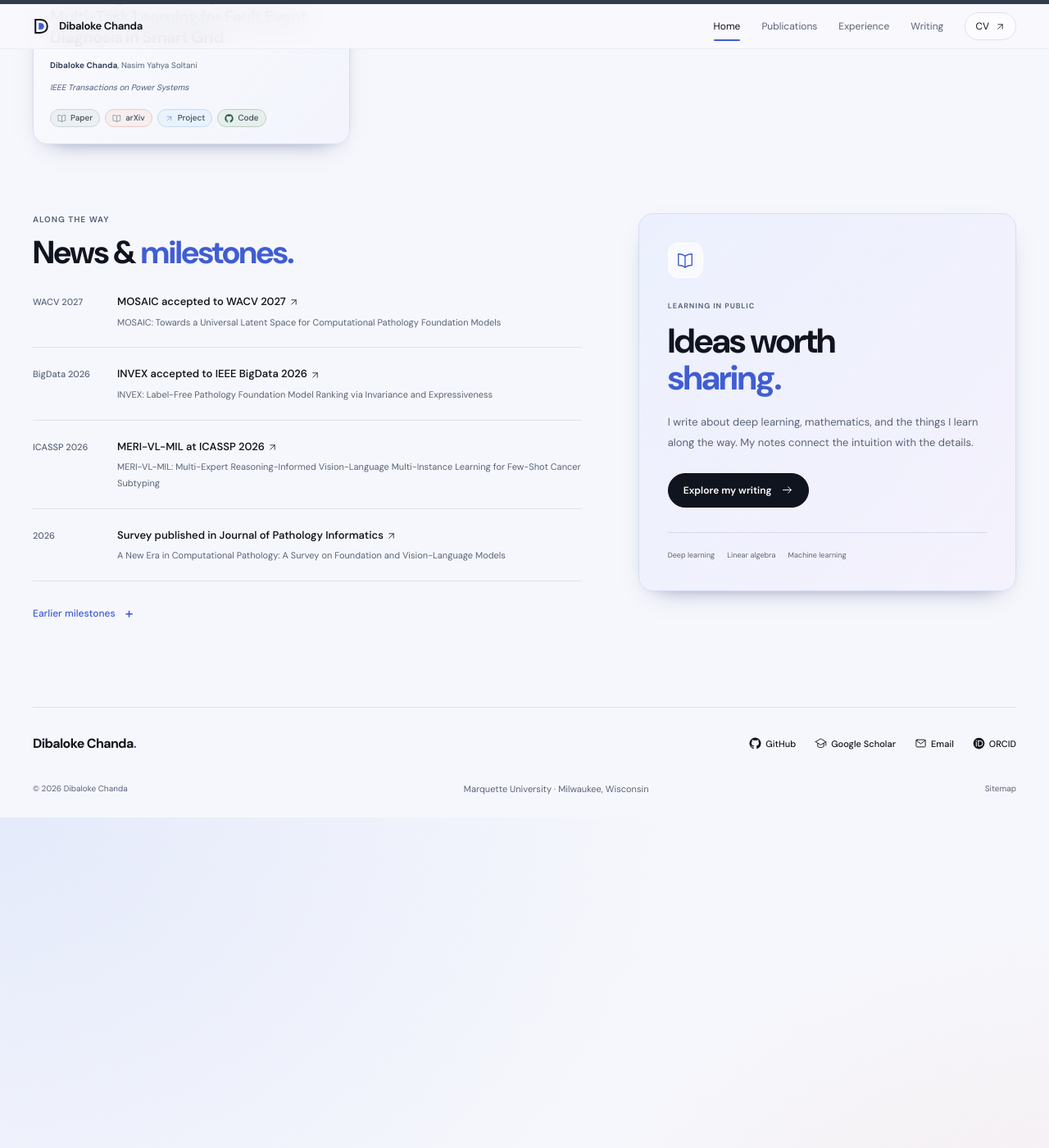
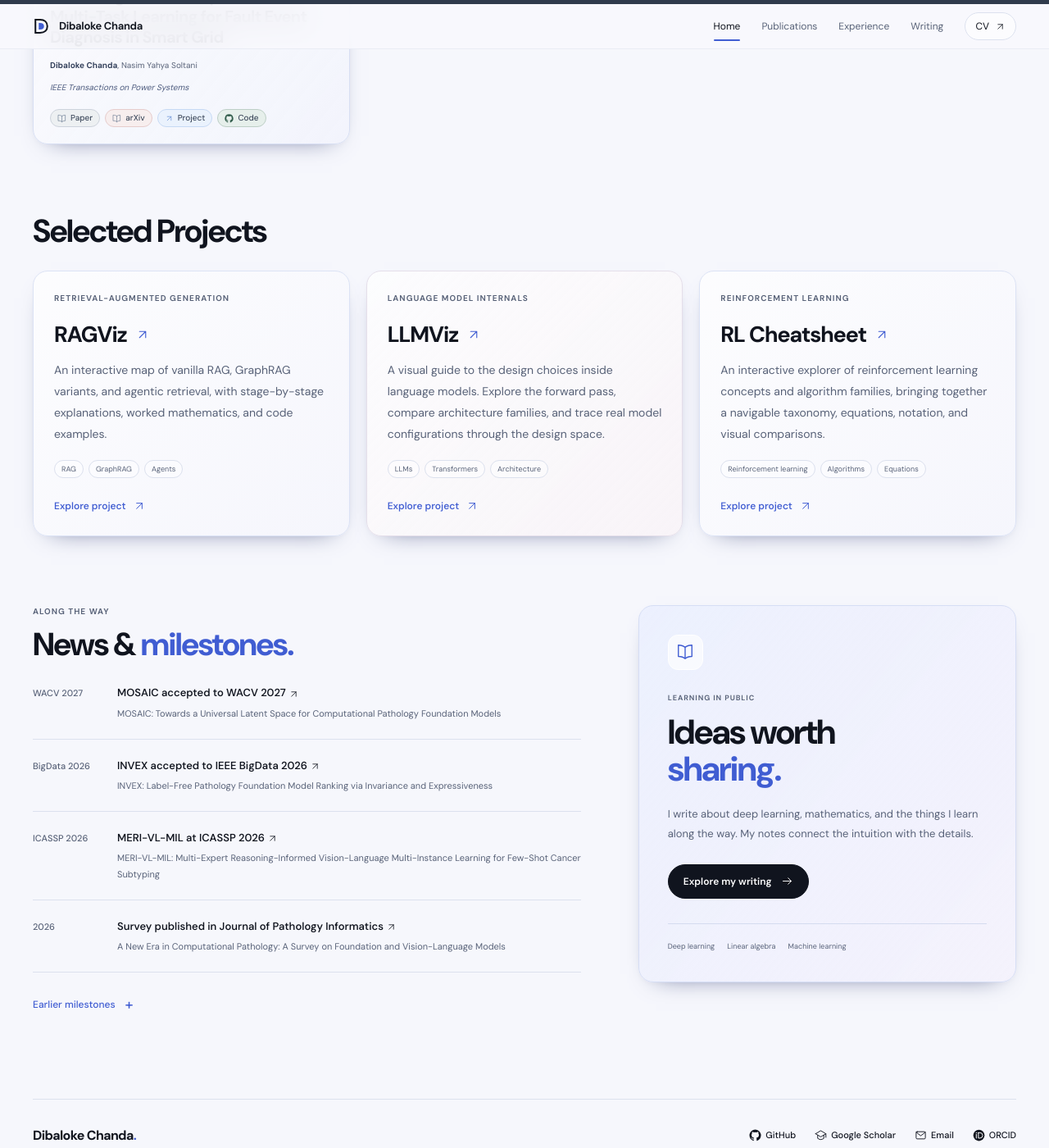
Before and after one commit to dibaloke/dibaloke.github.io, a Jekyll site: the page built from _pages/about.md, in a window 1280 px wide and 1400 px high, scrolled down 2439 px. Shown: the whole window at 82% size. Built offline with Jekyll 4.4.1, drawn with Linux system fonts in a browser that asks for light colours; before the commit the page ends 3436 px from its top, so only the background shows below that.

Commit message:
Add Selected Projects below publications with RAGViz LLMViz and RL Cheatsheet

```diff
--- /dev/null
+++ b/_data/projects.yml
@@ -0,0 +1,24 @@
+- title: RAGViz
+  category: Retrieval-augmented generation
+  description: An interactive map of vanilla RAG, GraphRAG variants, and agentic retrieval, with stage-by-stage explanations, worked mathematics, and code examples.
+  url: https://ragviz.github.io/
+  tags:
+    - RAG
+    - GraphRAG
+    - Agents
+- title: LLMViz
+  category: Language model internals
+  description: A visual guide to the design choices inside language models. Explore the forward pass, compare architecture families, and trace real model configurations through the design space.
+  url: https://llmviz.github.io/
+  tags:
+    - LLMs
+    - Transformers
+    - Architecture
+- title: RL Cheatsheet
+  category: Reinforcement learning
+  description: An interactive explorer of reinforcement learning concepts and algorithm families, bringing together a navigable taxonomy, equations, notation, and visual comparisons.
+  url: https://dibalokechanda.github.io/rl-cheatsheet/
+  tags:
+    - Reinforcement learning
+    - Algorithms
+    - Equations
--- a/_pages/about.md
+++ b/_pages/about.md
@@ -34,6 +34,21 @@ redirect_from:
   {% endfor %}</div>
 </section>
 
+<section class="home-section selected-projects" aria-labelledby="projects-title">
+  <div class="section-heading"><div><h2 id="projects-title">Selected Projects</h2></div></div>
+  <div class="project-grid">
+    {% for project in site.data.projects %}
+    <article class="resource-card project-card">
+      <p class="card-label">{{ project.category }}</p>
+      <h3><a href="{{ project.url }}">{{ project.title }} {% include academic/icon.html name="arrow-up-right" %}</a></h3>
+      <p>{{ project.description }}</p>
+      <div class="tag-list" aria-label="Project topics">{% for tag in project.tags %}<span class="tag">{{ tag }}</span>{% endfor %}</div>
+      <a class="text-link" href="{{ project.url }}" aria-label="Explore {{ project.title }}">Explore project {% include academic/icon.html name="arrow-up-right" %}</a>
+    </article>
+    {% endfor %}
+  </div>
+</section>
+
 <section class="home-section notes-section" aria-labelledby="news-title">
   <div class="news-column"><div class="section-heading"><div><p class="eyebrow">Along the way</p><h2 id="news-title">News &amp; <span>milestones.</span></h2></div></div><div class="news-list">{% for item in site.data.news limit: 4 %}<article class="news-item">{% if item.date %}<time datetime="{{ item.date | date: '%Y-%m-%d' }}">{{ item.date | date: '%b %Y' }}</time>{% else %}<span class="news-when">{{ item.date_label }}</span>{% endif %}<p>{% if item.url %}<a href="{{ item.url }}">{{ item.title }} {% include academic/icon.html name="arrow-up-right" %}</a>{% else %}{{ item.title }}{% endif %}{% if item.description %}<span class="news-description">{{ item.description }}</span>{% endif %}</p></article>{% endfor %}</div><details class="older-news"><summary>Earlier milestones <span aria-hidden="true">+</span></summary>{% for item in site.data.news offset: 4 %}<article class="news-item">{% if item.date %}<time datetime="{{ item.date | date: '%Y-%m-%d' }}">{{ item.date | date: '%b %Y' }}</time>{% else %}<span class="news-when">{{ item.date_label }}</span>{% endif %}<p>{% if item.url %}<a href="{{ item.url }}">{{ item.title }}</a>{% else %}{{ item.title }}{% endif %}{% if item.description %}<span class="news-description">{{ item.description }}</span>{% endif %}</p></article>{% endfor %}</details></div>
   <aside class="writing-feature"><span class="feature-icon">{% include academic/icon.html name="book" %}</span><p class="eyebrow">Learning in public</p><h2>Ideas worth<br><span>sharing.</span></h2><p>I write about deep learning, mathematics, and the things I learn along the way. My notes connect the intuition with the details.</p><a class="button button-primary" href="{{ '/writing/' | relative_url }}">Explore my writing {% include academic/icon.html name="arrow-right" %}</a><div class="writing-topics"><span>Deep learning</span><span>Linear algebra</span><span>Machine learning</span></div></aside>
--- a/assets/css/academic.css
+++ b/assets/css/academic.css
@@ -273,6 +273,14 @@ html:not(.js) .publication-toolbar{display:none}
 .resource-grid{display:grid;grid-template-columns:repeat(2,minmax(0,1fr));gap:20px}
 .resource-card{border:1px solid #dce3f5;border-radius:var(--radius);background:linear-gradient(135deg,#ffffffb3,#f5f5fd80);padding:31px;display:flex;flex-direction:column;align-items:flex-start;box-shadow:var(--shadow)}
 .resource-card:nth-child(2n){background:linear-gradient(135deg,#ffffffb3,#faf1f380);border-color:#e5dfea}
+.project-grid{display:grid;grid-template-columns:repeat(3,minmax(0,1fr));gap:20px}
+.project-grid .project-card{min-width:0;padding:25px}
+.project-card h3 a{display:inline-flex;align-items:center;gap:10px}
+.project-card h3 .icon{width:18px;height:18px;color:var(--accent)}
+.project-card .tag-list{gap:6px;margin-top:18px}
+.project-card .tag{font-size:9px;padding:3px 8px}
+@media(max-width:1000px){.project-grid{grid-template-columns:repeat(2,minmax(0,1fr))}}
+@media(max-width:700px){.project-grid{grid-template-columns:1fr;gap:16px}.project-grid .project-card{padding:22px}}
 .resource-card .card-label{margin-bottom:20px}
 .resource-card h2,.resource-card h3{font-size:27px;margin-bottom:16px;letter-spacing:-.035em}
 .resource-card h2 a:hover{color:var(--accent)}
```
